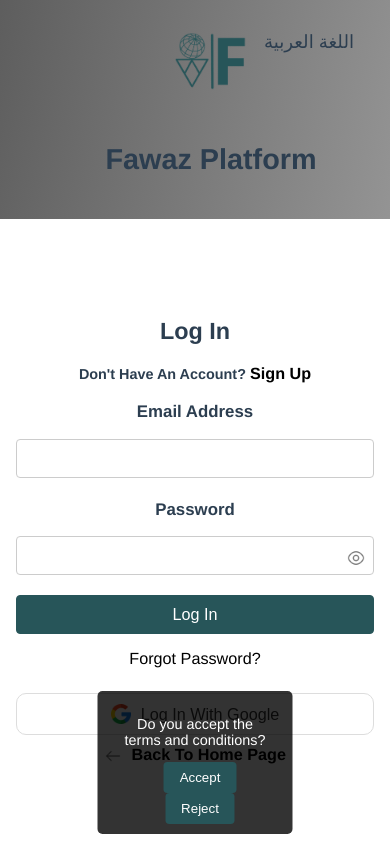
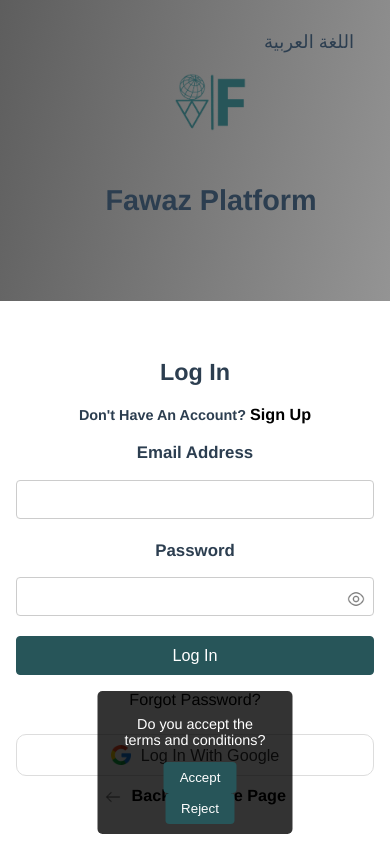
Before and after one commit to oxh-1/Fawaz_ALharbi_test, a Vue app: page /login in a window 390 px wide. Shown: the top 844 px of the page. Built offline with nearby package versions, Linux system fonts and the light colour scheme; a web font is replaced by a local one.

Commit message:
Update SignupPage.css

```diff
--- a/src/assets/styles/SignupPage.css
+++ b/src/assets/styles/SignupPage.css
@@ -199,7 +199,7 @@
   }
   .side-panel {
     width: 100%;
-    height: auto;
+    height:30%;
     padding: 24px 16px;
   }
   .form-container {
```
